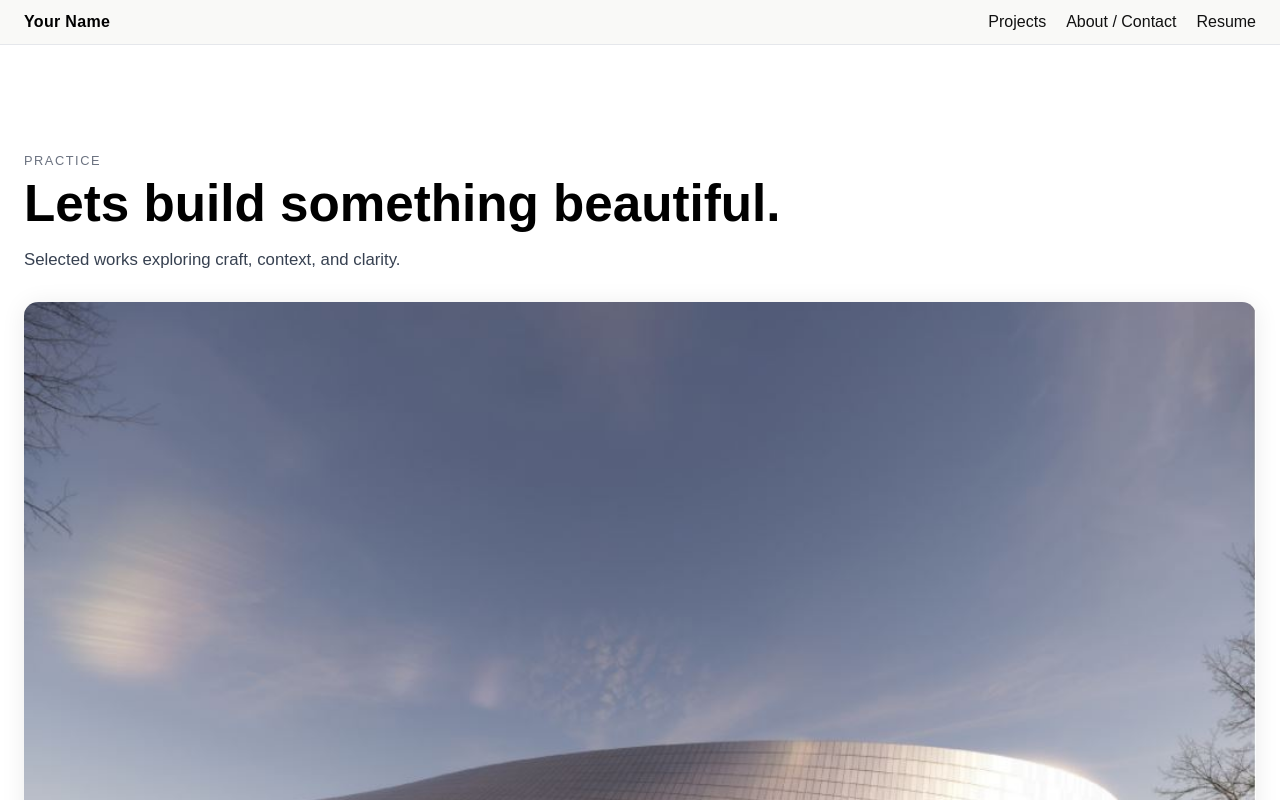
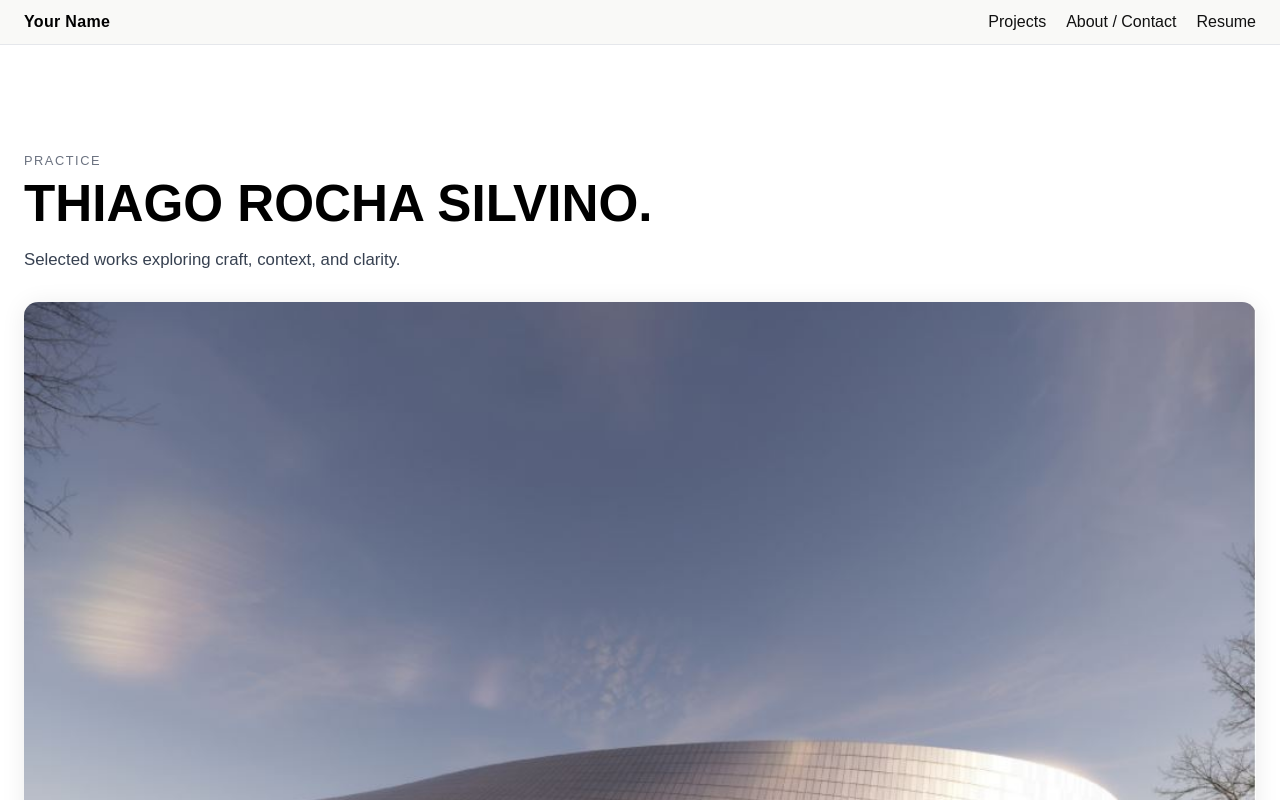
Before and after one commit to ThiagoSilvino/TRS.Portfolio, a Next.js app: page /home in a window 1280 px wide. Shown: the top 800 px of the page. Built offline with nearby package versions, Linux system fonts and the light colour scheme.

Commit message:
Update home.js

```diff
--- a/pages/home.js
+++ b/pages/home.js
@@ -6,7 +6,7 @@ export default function HomePage() {
       <main style={{ maxWidth: 1280, margin: '0 auto', padding: '2rem 1.5rem' }}>
         <section style={{ padding: 'min(6vw,5rem) 0 1rem' }}>
           <div style={kicker}>Practice</div>
-          <h1 style={display}>Lets build something beautiful.</h1>
+          <h1 style={display}>THIAGO ROCHA SILVINO.</h1>
           <p style={lede}>Selected works exploring craft, context, and clarity.</p>
         </section>
 
```
